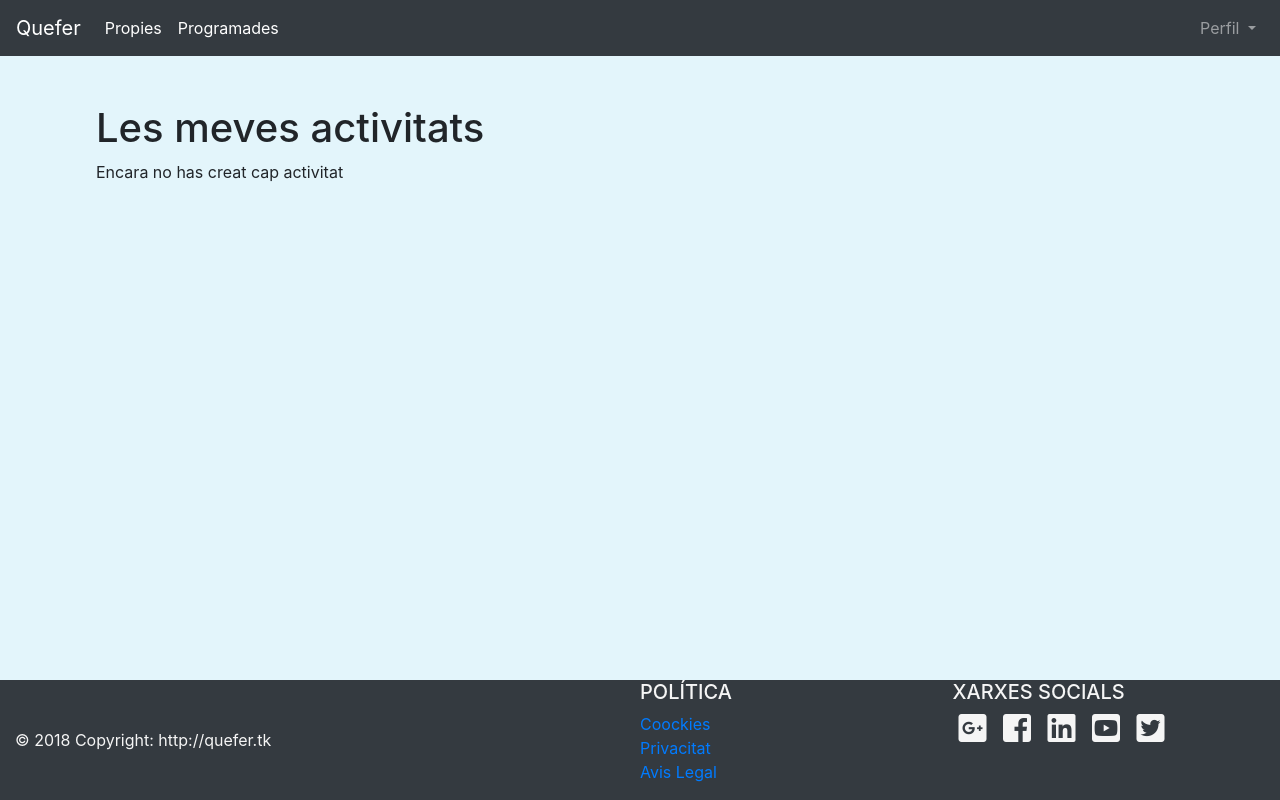
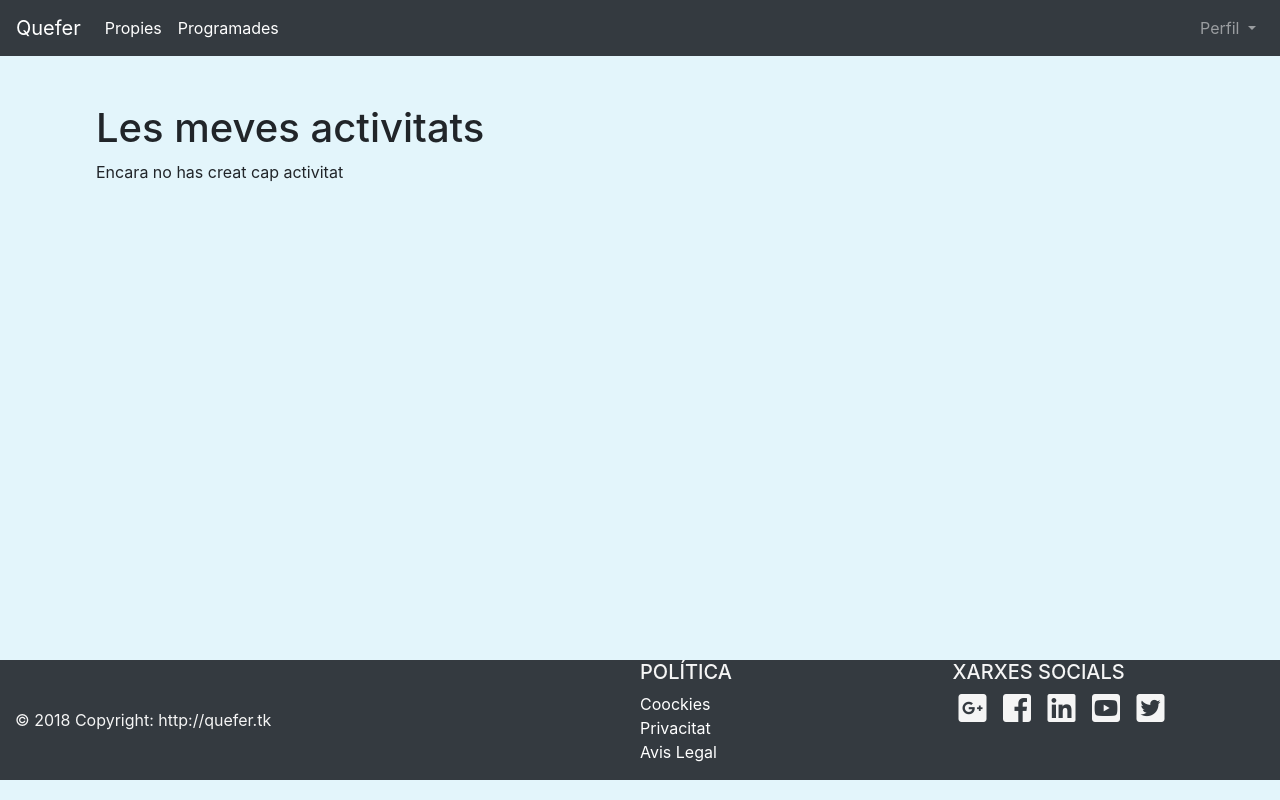
Before and after one commit to DAVIDaM2202/ProjecteFinal, a Django app: page /activitatsPropies/ in a window 1280 px wide. Run offline with Django 3.2, Linux system fonts and the light colour scheme; a user stored in the database is signed in; data comes from the database, SQL or seed files in the repository; both versions use the stored data as it was after the commit; some libraries are stand-ins or nearby versions.

Commit message:
Merge remote-tracking branch 'origin/master'
# Conflicts:
#	ProjecteFinal/settings.py
#	activitats/templates/activitats/index.html
#	activitats/urls.py
#	activitats/views.py
#	templates/base.html
#	templates/registration/login.html

```diff
--- a/activitats/templates/activitats/lesMevesActivitats.html
+++ b/activitats/templates/activitats/lesMevesActivitats.html
@@ -13,11 +13,11 @@
 
 
     </div>
-    <div class="row col-12">
+    <div class="row col-12 justfy-content-around" style="min-height: 60vh">
         {% if activtats %}
 
     {% for activitat in activtats %}
-      <div class=" card col-sm-5 mr-auto ml-auto m-5 segon2">
+      <div class=" card col-11 col-sm-5 mr-auto ml-auto m-5 segon2">
           <h5 class="card-header">{{ activitat.categoria }}</h5>
           <div class="card-body tercer2">
               <p class="">{{ activitat.nom }}</p>
--- a/activitats/templates/activitats/pantallaInicial.html
+++ b/activitats/templates/activitats/pantallaInicial.html
@@ -88,7 +88,7 @@
     </div>
 </div>
 
-<div class=" row general col-12">
+<div class=" row general col-12 justfy-content-around" style="min-height: 80vh">
 </div>
     <script>
 $(document).ready(function() {
@@ -117,7 +117,7 @@ var text=$("#sel1").val();
               var c = 0;
               $(".general").empty();
               $.each(data, function (index, element) {
-                  $(".general").prepend("<div class=' card col-sm-5 mr-auto ml-auto m-5 segon" + c + "'>");
+                  $(".general").prepend("<div class=' card col-11 col-sm-5 mr-auto ml-auto m-5 segon" + c + "'>");
                   $(".segon" + c).prepend("<div class='card-body tercer" + c + "'>");
                   $(".tercer" + c).prepend("<a href='/activitatDetallada/" + element.id + "' class='btn btn-primary'>Més informació</a>");
                   $(".tercer" + c).prepend("<p class='card-text'>" + element.descripcio + "</p>");
@@ -141,7 +141,7 @@ function ensenyar(){
       $.get("/ensenyar", function(data) {
           var c = 0;
           $.each(data, function(index, element) {
-              $(".general").prepend("<div class=' card col-sm-5 mr-auto ml-auto m-5 segon" + c + "'>");
+              $(".general").prepend("<div class=' card col-11 col-sm-5 mr-auto ml-auto m-5 segon" + c + "'>");
               $(".segon" + c).prepend("<div class='card-body tercer" + c + "'>");
               $(".tercer" + c).prepend("<a href='/activitatDetallada/" + element.id + "' class='btn btn-primary'>Més informació</a>");
               $(".tercer" + c).prepend("<p class='card-text '>" + element.descripcio + "</p>");
--- a/activitats/templates/activitats/programades.html
+++ b/activitats/templates/activitats/programades.html
@@ -12,11 +12,11 @@
 
 
     </div>
-    <div class="row col-12 ">
+    <div class="row col-12 justfy-content-around" style="min-height: 70vh">
 
     {% if activtats %}
     {% for activitat in activtats %}
-      <div class=" card col-sm-5 mr-auto ml-auto m-5 segon2">
+      <div class=" card col-11 col-sm-5 mr-auto ml-auto m-5 segon2">
           <h5 class="card-header">{{ activitat.activitat.categoria }}</h5>
           <div class="card-body tercer2">
               <h5 class="card-title">{{ activitat.activitat.nom }}</h5>
--- a/static/css/estils.css
+++ b/static/css/estils.css
@@ -14,9 +14,9 @@
 .negre{
     font-weight: bold;
 }
-html {
+html,body {
     position: relative;
-    min-height: 100%;
+    height: 100%;
 }
 
 .container {
@@ -26,13 +26,44 @@ html {
 
 .footer {
     margin-top: 20px;
-    position: absolute;
+    /*position: absolute;*/
     bottom: 0;
     min-height: 120px;
+
     width: 100%;
     color: whitesmoke;
     left: 0;
 }
+@media screen and (min-width: 600px)  {
+    .footer{
+/*position: absolute;*/
+            bottom: 0;
+
+    }
+}
+{% load staticfiles %}
+
+.imatge1{
+        background: url("/static/img/deu.jpeg") no-repeat center center !important;
+    background-size: cover!important;
+    height: 100vh !important;
+}
+
+.conttext {
+    padding-top: 200px;
+}
+.titol {
+    font-size: 80px;
+}
+.subtitol{
+    font-size: 40px;
+
+}
+.masthead {
+    text-align: center;
+    color: white;
+}
+
 
 #login { display: none; }
 .login,
--- a/templates/base.html
+++ b/templates/base.html
@@ -3,6 +3,8 @@
 <head>
     <meta charset="UTF-8">
     <title>Quefer</title>
+    <link href="https://fonts.googleapis.com/css?family=Merriweather&display=swap" rel="stylesheet">
+    <link href="https://fonts.googleapis.com/css?family=Dosis&display=swap" rel="stylesheet">
     <link rel="stylesheet" href="https://stackpath.bootstrapcdn.com/bootstrap/4.3.1/css/bootstrap.min.css" integrity="sha384-ggOyR0iXCbMQv3Xipma34MD+dH/1fQ784/j6cY/iJTQUOhcWr7x9JvoRxT2MZw1T" crossorigin="anonymous">
 
     <!-- Bootstrap core CSS -->
@@ -83,7 +85,7 @@
  {% block content %}
  {% endblock %}
 
-<div class="container ">
+<div>
 
     <div class="footer bg-dark" >
         <div class="row col-12">
@@ -112,13 +114,13 @@
 
         <ul class="list-unstyled">
           <li>
-            <a href="{% url 'activitats:coockies' %}">Coockies</a>
+            <a href="{% url 'activitats:coockies' %}" style="color: white">Coockies</a>
           </li>
           <li>
-            <a href="{% url 'activitats:privacitat' %}">Privacitat</a>
+            <a href="{% url 'activitats:privacitat' %}" style="color: white">Privacitat</a>
           </li>
           <li>
-            <a href="{% url 'activitats:avislegal' %}">Avis Legal</a>
+            <a href="{% url 'activitats:avislegal' %}" style="color: white">Avis Legal</a>
           </li>
 
         </ul>
```
Also changed, not shown: activitats/templates/activitats/index.html (+13 -24 lines), db.sqlite3.
